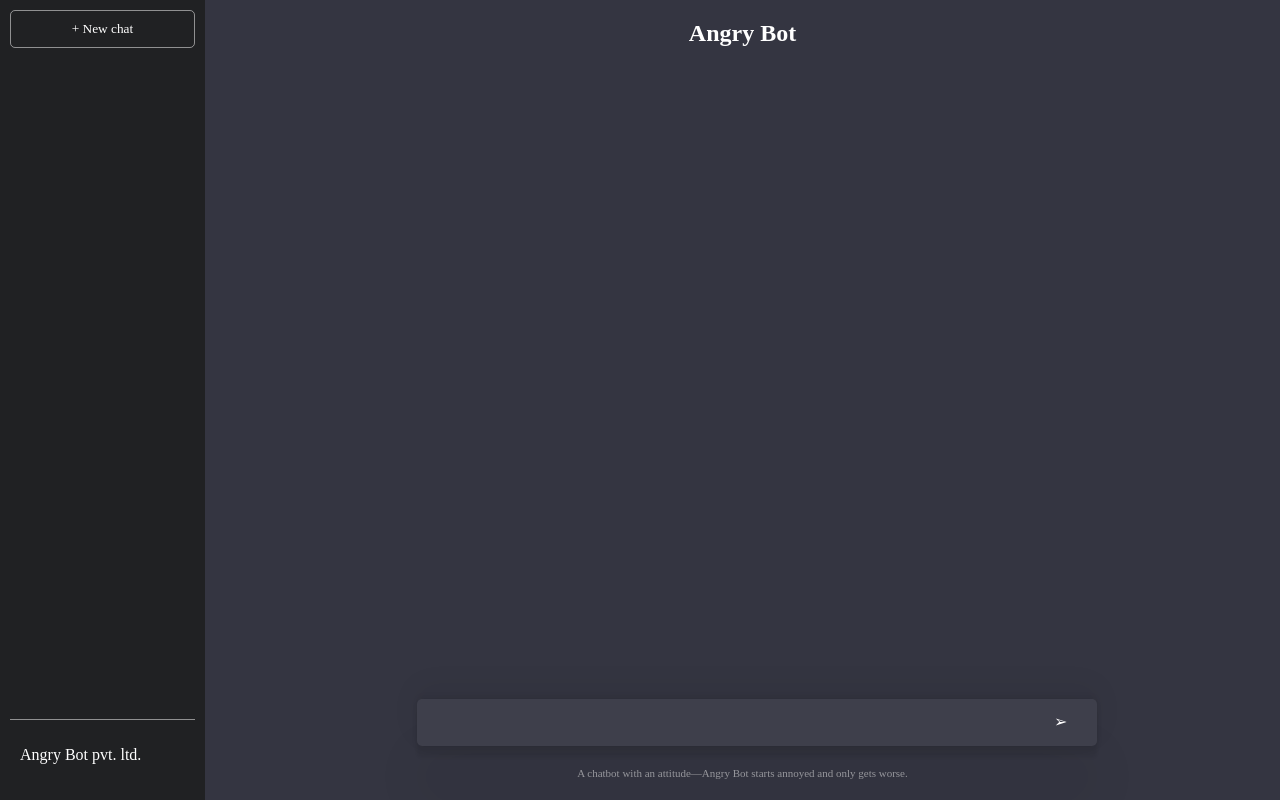
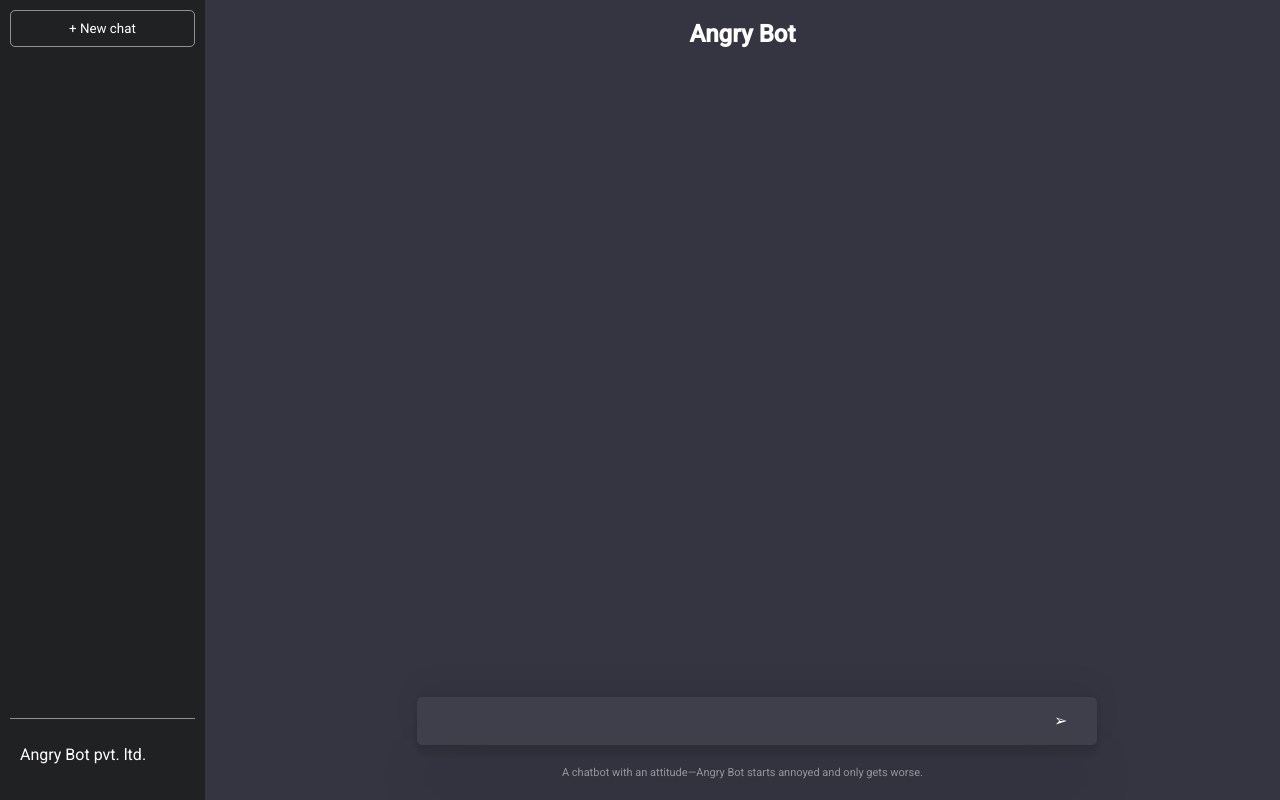
Before and after one commit to pgilhespy/angry-chat, a React (Create React App) app in the folder madchat/: page / in a window 1280 px wide. Built offline with nearby package versions, Linux system fonts and the light colour scheme.

Commit message:
Changed font Roboto

```diff
--- a/madchat/src/index.css
+++ b/madchat/src/index.css
@@ -1,6 +1,8 @@
+@import url('https://fonts.googleapis.com/css2?family=Roboto:wght@400;500&display=swap');
+
 * {
   color: #fff;
-  font-family:'Times New Roman', Times, serif;
+  font-family:'Roboto', Times, serif;
 }
 
 body {
```
